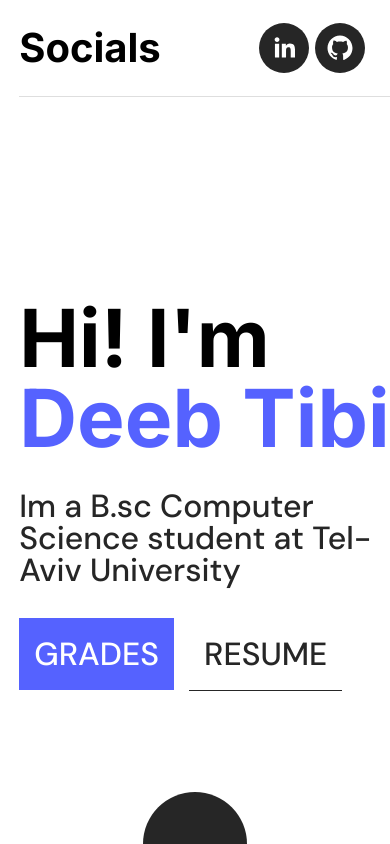
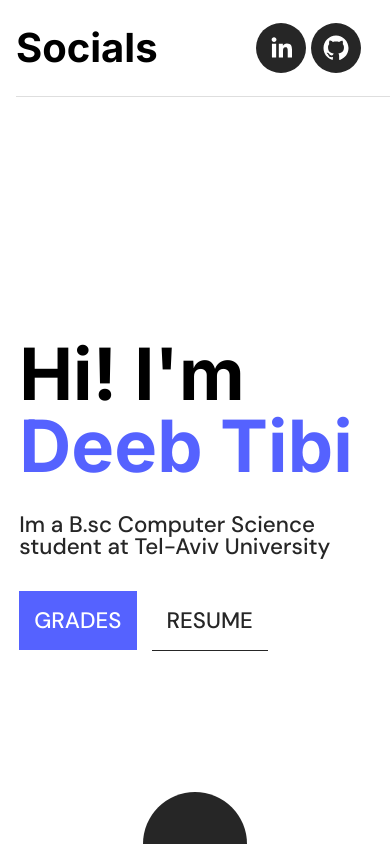
Before and after one commit to DeebTibi/Portfolio, a React (Create React App) app: page / in a window 390 px wide. Built offline with nearby package versions, Linux system fonts and the light colour scheme.

Commit message:
improved support for mobile devices

```diff
--- a/src/App.css
+++ b/src/App.css
@@ -468,3 +468,46 @@ body {
         --hero-side-padding: 1.2em;
     }
 }
+
+@media screen and (max-width: 450px) {
+
+
+    .primary-text {
+        --size-primary: 4.5em;
+    }
+
+    .primary-btn,
+    .resume,
+    .secondary-text {
+        --size-secondary: 1.4em;
+    }
+
+    .profile-photo {
+        display: none;
+    }
+
+    #hero-title {
+        flex: 0 0 100%;
+    }
+
+    .content-container {
+        padding-right: 0;
+        width: calc(100% - var(--hero-side-padding));
+    }
+
+    .side-pad,
+    .section-with-padding,
+    .app-sep,
+    .app-desc {
+        --side-padding: 1em;
+    }
+
+
+    .paragraph-text {
+        --size-paragraph: 0.8em;
+    }
+
+    .content-container {
+        --hero-side-padding: 1.2em;
+    }
+}
```
